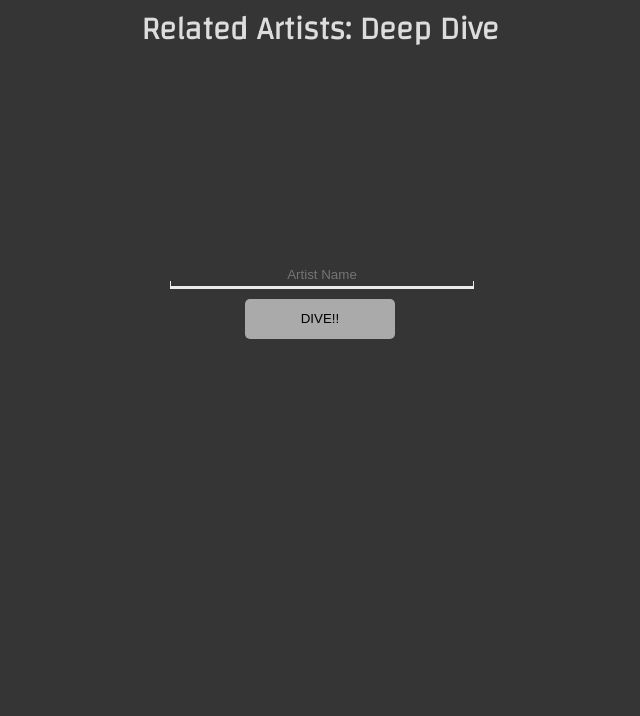
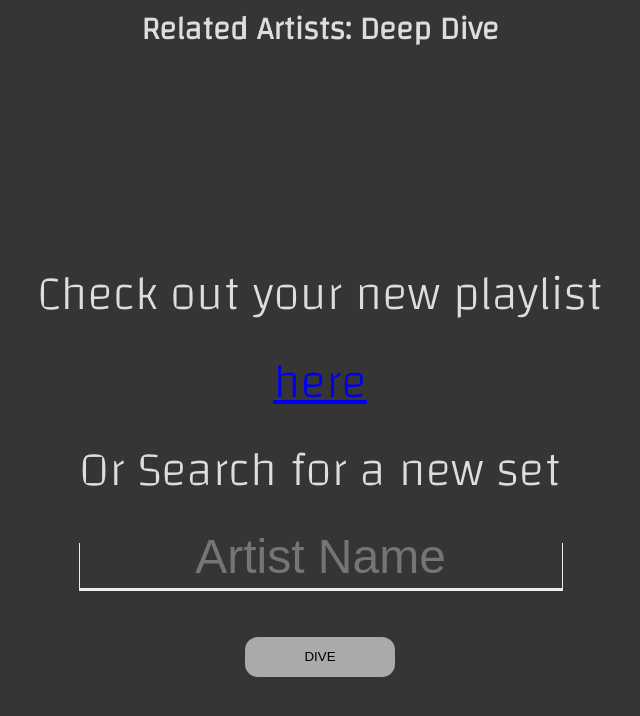
Before and after one commit to RobinMcNally/RelatedArtists, a Flask app: template templates/index.html in a window 1280 px wide. Shown: the top 716 px of the page, without its empty margins (320-960 px from the left). Run offline with Flask 2, Linux system fonts and the light colour scheme; the template is opened without the code that fills it: most values are stand-ins (such as "Sample title", 1, 10 or a date in 2020).

Commit message:
Hacky, but functional

```diff
--- a/main.py
+++ b/main.py
@@ -42,11 +42,9 @@ def get_artist_top_tracks(artistID):
     with urllib.request.urlopen(req) as response:
         the_page = response.read()
         data = json.loads(the_page.decode('utf-8'))
-    print(the_page)
 
 def get_related_artist(artistID):
     artistInfo = []
-    print(artistID)
     results = spotify.artist_related_artists(artistID)
     rel_len = len(results["artists"])
     index = random.randrange(rel_len)
@@ -54,17 +52,12 @@ def get_related_artist(artistID):
     artistInfo.append(results["artists"][index]["name"])
     return artistInfo
 
-def populate_playlist(userID, playlistInfo, songlist):
-    print("placeholder")
-
 def create_playlist(userID):
     url = "https://api.spotify.com/v1/users/" + userID + "/playlists"
 
 def spotify_authenticate():
     url.add_header("Authorization", "Basic " + client_id + ":" + client_secret)
-    print(url)
     responseData = urllib.request.urlopen(url)
-    print(responseData)
 
 def generate_list(name):
     artistInfo = find_artist(name)
@@ -96,13 +89,13 @@ def index():
     """
     credentials = auth.SpotifyClientCredentials(client_id, client_secret)
     send_url_request(acc.get_authorize_url())
-    print(credentials.get_access_token())
 
     return flask.render_template('index.html')
 
 @APP.route('/', methods=['POST'])
 def my_form_post():
     text = request.form['text']
+    global IDs
     IDs = generate_list(text)
     return flask.render_template('display.html', ids=IDs, html_auth=acc.get_authorize_url())
     return ""
@@ -122,14 +115,22 @@ def callback():
             access_token = token_info['access_token']
     if access_token:
         sp = spotipy.Spotify(access_token)
-        playlistID = sp.user_playlist_create("relatedartistbot", "test")['id']
-        print(playlistID)
+        artiststring = ""
+        global IDs
+        counter = 0
+        for artist in IDs:
+            artiststring += artist[1]
+            if counter < len(IDs) - 1:
+                counter += 1
+                artiststring += ", "
+        playlistID = sp.user_playlist_create("relatedartistbot", artiststring)['id']
         tracks = []
         for artist in IDs:
-            for song in sp.artist_top_tracks(artist[0])['tracks'][:10]:
+            for song in sp.artist_top_tracks(artist[0])['tracks'][:5]:
                 tracks.append(song['id'])
-        results = sp.current_user()
-        return results
+        sp.user_playlist_add_tracks("relatedartistbot", playlistID, tracks)
+        playlisturl = "http://open.spotify.com/user/relatedartistbot/playlist/" + playlistID
+        return flask.render_template('result.html', playlistlink=playlisturl)
     return ""
 
 if __name__ == "__main__":
--- a/static/styles/style.css
+++ b/static/styles/style.css
@@ -28,30 +28,30 @@ h1 {
 
 #button {
     background-color: #aaaaaa;
-    border-radius: 5px;
+    border-radius: 13px;
     border: 0px;
     width: 150px;
     height: 40px;
 }
 
 #centerdiv {
-    font-size: 1.5em;
-    max-width: 300px;
+    font-size: 3em;
+    max-width: 600px;
     max-height: 300px;
     position: absolute;
     top:0;
     bottom: 0;
     left: 0;
     right: 0;
-
     margin: auto;
     vertical-align: middle;
 }
 
 input[type=text] {
-  height: 20px;
+  font-size: 1em;
+  height: 60px;
   border: 0;
-  width: calc(100% - 2px);
+  width: calc(80% - 2px);
   margin-left:1px;
   box-shadow: -8px 10px 0px -7px #ebebeb, 8px 10px 0px -7px #ebebeb;
   -webkit-transition: box-shadow 0.3s;
--- a/templates/index.html
+++ b/templates/index.html
@@ -4,9 +4,13 @@
 
 {% block body %}
 <div id="centerdiv">
+    {% if playlistlink %}
+    Check out your new playlist <a href="{{playlistlink}}">here</a><br>
+    Or Search for a new set<br>
+    {% endif %}
     <form action="." method="POST">
         <input id="artistname" type="text" name="text" placeholder="Artist Name" autocomplete="off"><br>
-        <input id="button" type="submit" name="my-form" value="DIVE!!">
+        <input id="button" type="submit" name="my-form" value="DIVE">
     </form>
 </div>
 {% endblock %}
```
Also changed, not shown: templates/result.html (added, +9 -0 lines), 1 other file.
